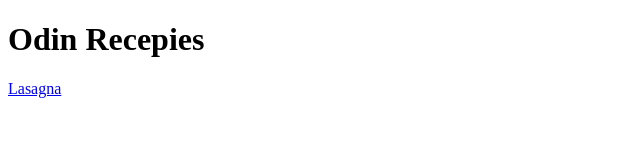
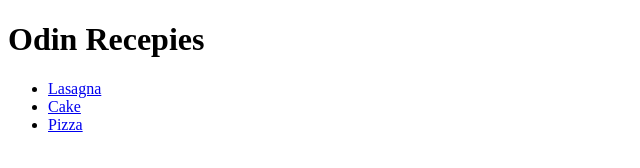
Before and after one commit to Azat31/odin-recipes, a plain HTML site: page index.html in a window 1280 px wide. Shown: the whole page, without its empty margins (0-640 px from the left). Drawn offline with Linux system fonts and the light colour scheme.

Commit message:
add links to cake and pizza pages

```diff
--- a/index.html
+++ b/index.html
@@ -6,6 +6,9 @@
     </head>
     <body>
         <h1>Odin Recepies</h1>
-        <a href="recipes/lasagna.html">Lasagna</a>
+        <ul>
+        <li><a href="recipes/lasagna.html">Lasagna</a></li>
+        <li><a href="recipes/cake.html">Cake</a></li>
+        <li><a href="recipes/pizza.html">Pizza</a></li>
     </body>
 </html>
```
